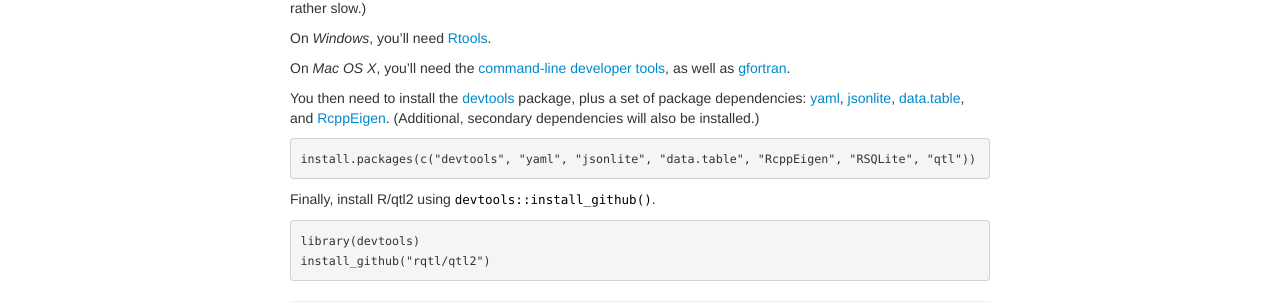
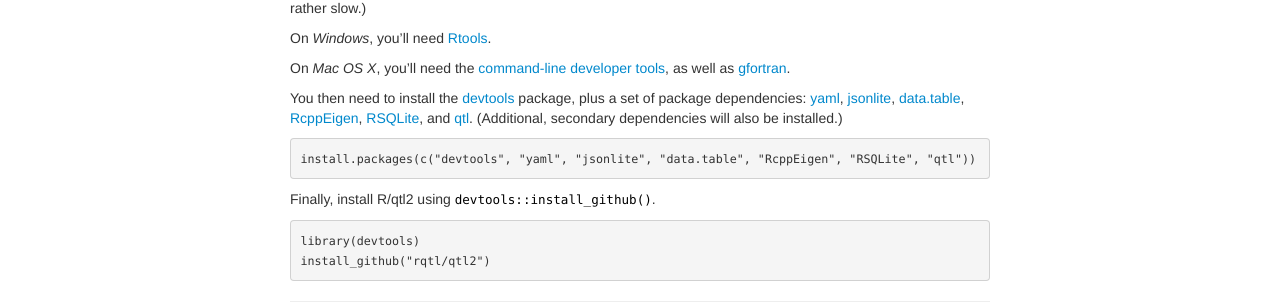
Before and after one commit to rqtl/qtl2, a Jekyll site: the page built from index.md, in a window 1280 px wide. Shown: the part 910-1212 px from the top of the page. Built offline with Jekyll 4.4.1, drawn with Linux system fonts in a browser that asks for light colours.

Commit message:
Dammit...another small change to the installation instructions

```diff
--- a/index.md
+++ b/index.md
@@ -83,7 +83,9 @@
 package dependencies: [yaml](https://cran.r-project.org/package=yaml),
 [jsonlite](https://cran.r-project.org/package=jsonlite),
 [data.table](https://cran.r-project.org/package=data.table),
-and [RcppEigen](https://github.com/RcppCore/RcppEigen).
+[RcppEigen](https://github.com/RcppCore/RcppEigen),
+[RSQLite](https://github.com/rstats-db/RSQLite), and
+[qtl](https://rqtl.org).
 (Additional, secondary dependencies will also be installed.)
 
     install.packages(c("devtools", "yaml", "jsonlite", "data.table", "RcppEigen", "RSQLite", "qtl"))
```
Also changed, not shown: ReadMe.md.
